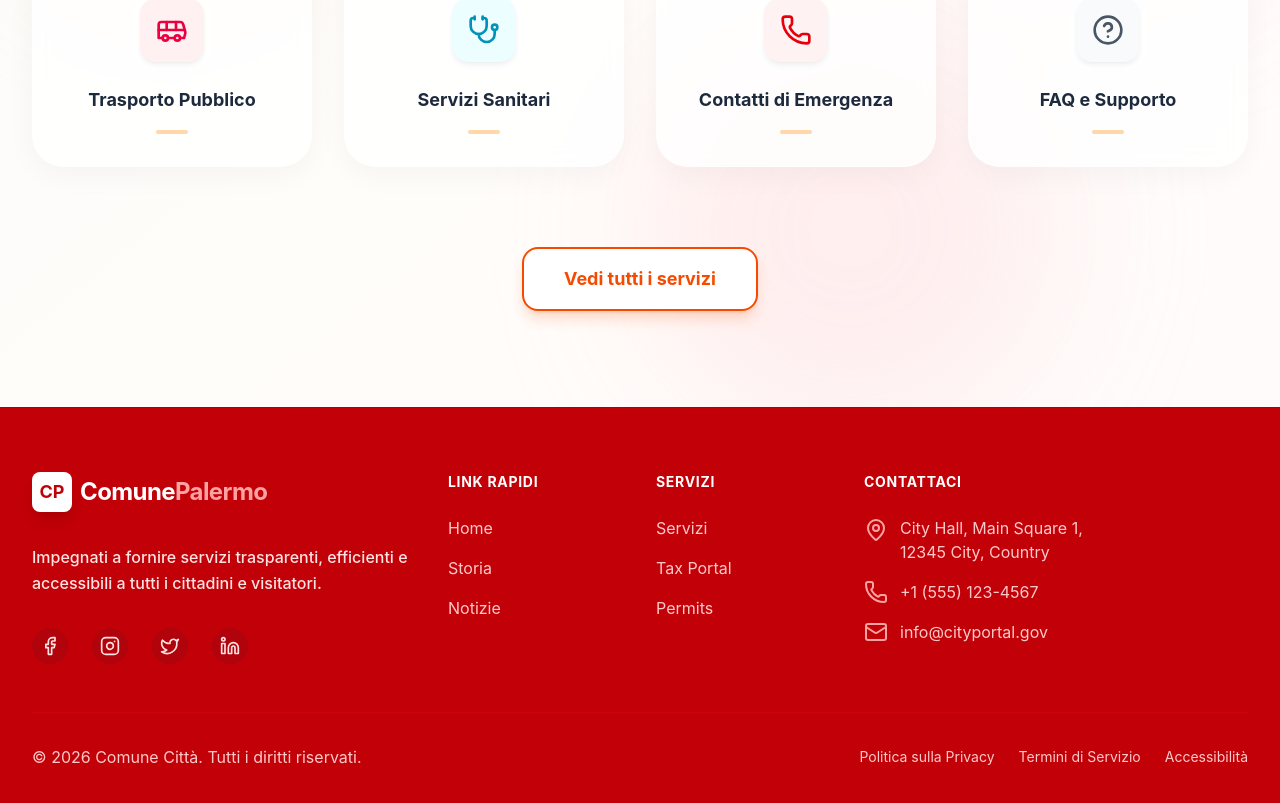
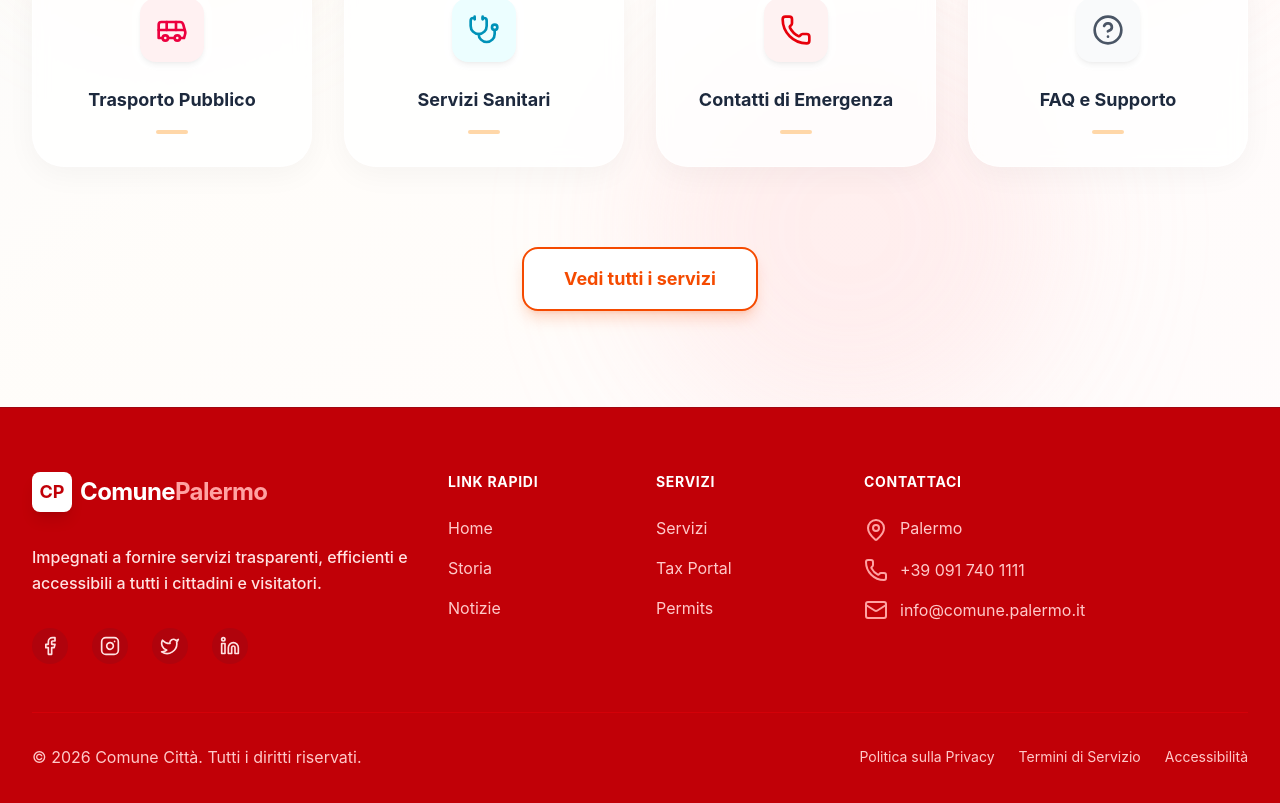
Before and after one commit to 24c-keresztes-ai/palemo, a React (Vite) app: page / in a window 1280 px wide. Shown: the part 5303-6106 px from the top of the page. Built offline with nearby package versions, Linux system fonts and the light colour scheme.

Commit message:
Add Footer component

```diff
--- a/src/app/components/Footer.tsx
+++ b/src/app/components/Footer.tsx
@@ -86,15 +86,15 @@ export function Footer() {
                 <ul className="mt-6 space-y-4">
                   <li className="flex text-base text-red-200 items-start hover:text-white transition-colors">
                     <MapPin className="h-6 w-6 text-red-300 mr-3 flex-shrink-0 mt-0.5" />
-                    <span>City Hall, Main Square 1,<br />12345 City, Country</span>
+                    <span>Palermo</span>
                   </li>
                   <li className="flex text-base text-red-200 items-center hover:text-white transition-colors">
                     <Phone className="h-6 w-6 text-red-300 mr-3 flex-shrink-0" />
-                    <span>+1 (555) 123-4567</span>
+                    <span>+39 091 740 1111</span>
                   </li>
                   <li className="flex text-base text-red-200 items-center hover:text-white transition-colors">
                     <Mail className="h-6 w-6 text-red-300 mr-3 flex-shrink-0" />
-                    <span>info@cityportal.gov</span>
+                    <span>info@comune.palermo.it</span>
                   </li>
                 </ul>
               </motion.div>
```
